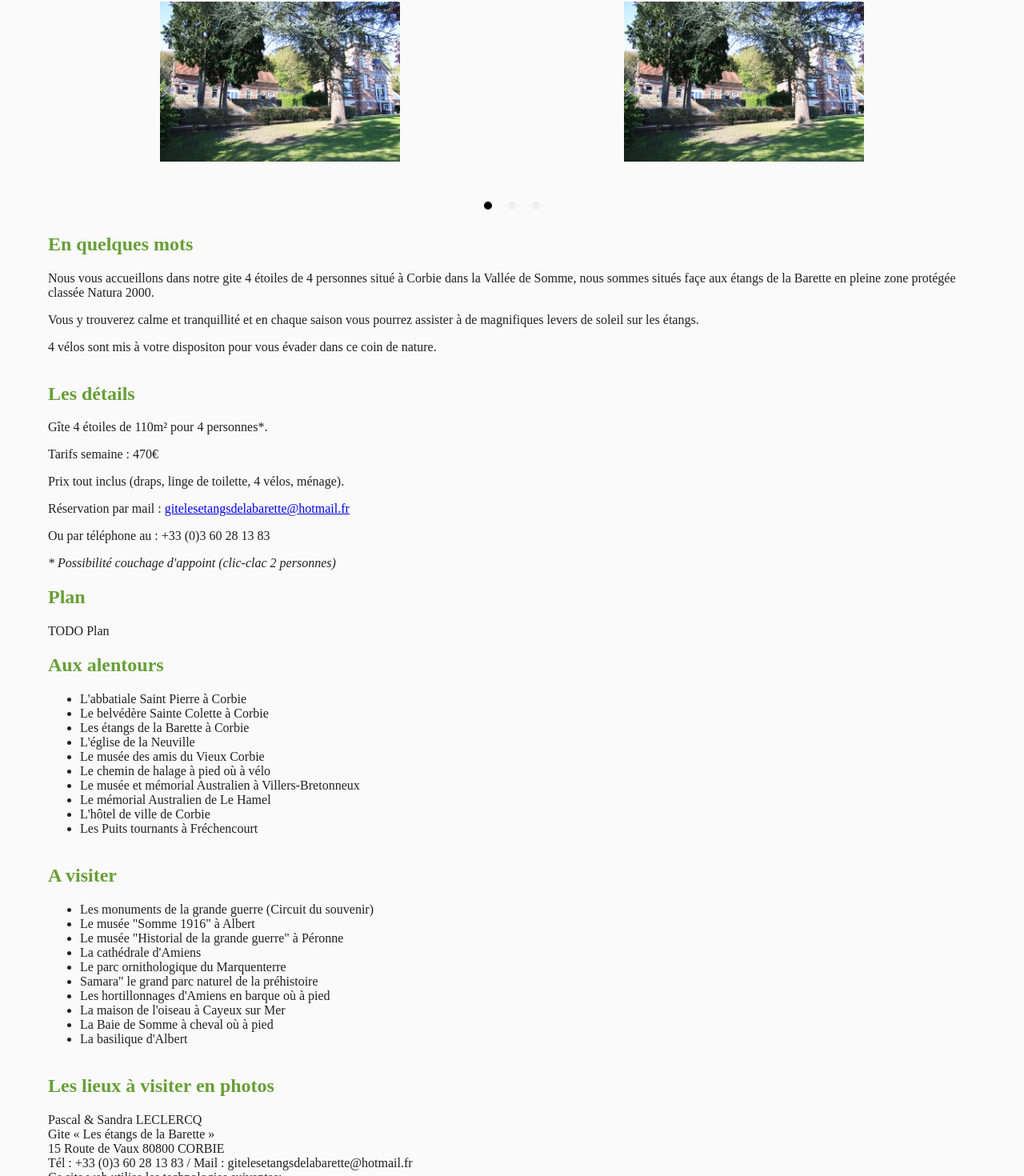
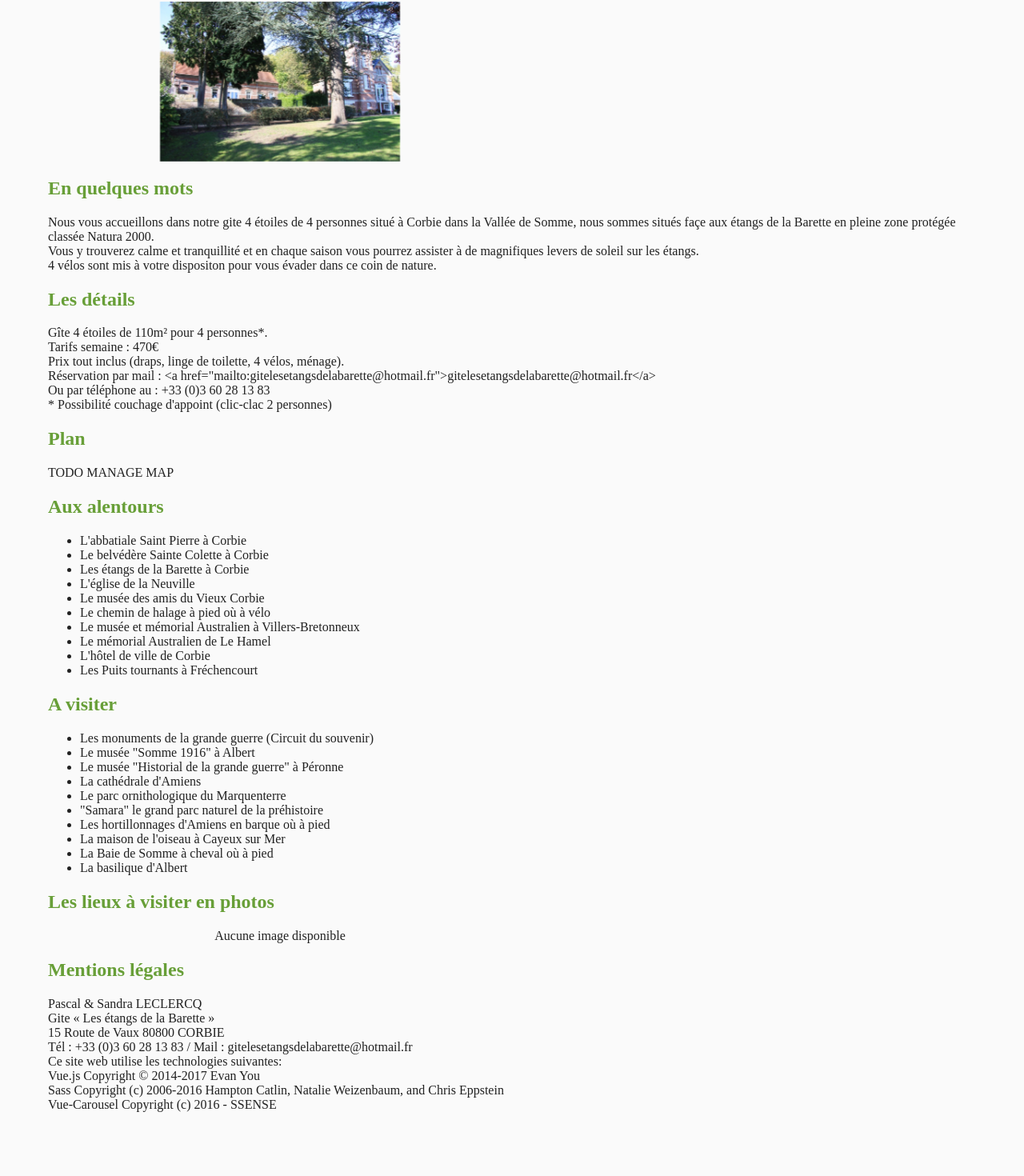
Before and after one commit to ThomasFerro/GiteLesEtangsDeLaBarette, a Vue app: page / in a window 1280 px wide. Shown: the part 91-1561 px from the top of the page at 80% size. After the commit the page ends 1489 px from the top, so only its background shows below. Built offline with nearby package versions, Linux system fonts and the light colour scheme.

Commit message:
Text, list, pictures and footer content types implemented.

```diff
--- a/src/App.vue
+++ b/src/App.vue
@@ -3,176 +3,35 @@
     <header>
       TODO ICON
     </header>
-    <section>
-      <h1>
-        Le gite en images
-      </h1>
-      <div class="content">
-        <pictures-slider class="pictures-container" :pictures="pictures">
-        </pictures-slider>
-      </div>
-    </section>
-    <section>
-      <h1>
-        En quelques mots
-      </h1>
-      <div class="content">
-        <p>
-          Nous vous accueillons dans notre gite 4 étoiles de 4 personnes situé à Corbie dans la Vallée de Somme, nous sommes situés façe aux étangs de la Barette en pleine zone protégée classée Natura 2000.
-        </p>
-        <p>
-          Vous y trouverez calme et tranquillité et en chaque saison vous pourrez assister à de magnifiques levers de soleil sur les étangs.
-        </p>
-        <p>
-        <p>
-          4 vélos sont mis à votre dispositon pour vous évader dans ce coin de nature.
-        </p>
-      </div>
-    </section>
-    <section>
-      <h1>
-        Les détails
-      </h1>
-      <div class="content">
-        <p>
-          Gîte 4 étoiles de 110m² pour 4 personnes*.
-        </p>
-        <p>
-          Tarifs semaine : 470€
-        </p>
-
-        <p>
-          Prix tout inclus (draps, linge de toilette, 4 vélos, ménage).
-        </p>
-
-        <p>
-          Réservation par mail : <a href="mailto:gitelesetangsdelabarette@hotmail.fr">gitelesetangsdelabarette@hotmail.fr</a>
-        </p>
-
-        <p>
-          Ou par téléphone au : +33 (0)3 60 28 13 83
-        </p>
-
-        <i>
-          * Possibilité couchage d'appoint (clic-clac 2 personnes)
-        </i>
-      </div>
-    </section>
-    <section>
-      <h1>
-        Plan
-      </h1>
-      <div class="content">
-        TODO Plan
-      </div>
-    </section>
-    <section>
-      <h1>
-        Aux alentours
-      </h1>
-      <div class="content">
-        <ul>
-          <li>L'abbatiale Saint Pierre à Corbie</li>
-          <li>Le belvédère Sainte Colette à Corbie</li>
-          <li>Les étangs de la Barette à Corbie</li>
-          <li>L'église de la Neuville</li>
-          <li>Le musée des amis du Vieux Corbie</li>
-          <li>Le chemin de halage à pied où à vélo</li>
-          <li>Le musée et mémorial Australien à Villers-Bretonneux</li>
-          <li>Le mémorial Australien de Le Hamel</li>
-          <li>L'hôtel de ville de Corbie</li>
-          <li>Les Puits tournants à Fréchencourt</li>
-        </ul>
-      </div>
-    </section>
-    <section>
-      <h1>
-        A visiter
-      </h1>
-      <div class="content">
-        <ul>
-          <li>Les monuments de la grande guerre (Circuit du souvenir)</li>
-          <li>Le musée "Somme 1916" à Albert</li>
-          <li>Le musée "Historial de la grande guerre" à Péronne</li>
-          <li>La cathédrale d'Amiens</li>
-          <li>Le parc ornithologique du Marquenterre</li>
-          <li>Samara" le grand parc naturel de la préhistoire</li>
-          <li>Les hortillonnages d'Amiens en barque où à pied</li>
-          <li>La maison de l'oiseau à Cayeux sur Mer</li>
-          <li>La Baie de Somme à cheval où à pied</li>
-          <li>La basilique d'Albert</li>
-        </ul>
-      </div>
-    </section>
-    <section>
-      <h1>
-        Les lieux à visiter en photos
-      </h1>
-      <div class="content">
-        <!-- <pictures-slider>
-          TODO Photos lieux à visiter
-        </pictures-slider> -->
-      </div>
-    </section>
-    <footer>
-      Pascal & Sandra LECLERCQ
-      <br>
-      Gite « Les étangs de la Barette »
-      <br>
-      15 Route de Vaux 80800 CORBIE
-      <br>
-      Tél : +33 (0)3 60 28 13 83 / Mail : gitelesetangsdelabarette@hotmail.fr
-      <br>
-      Ce site web utilise les technologies suivantes:
-      <br>
-      Vue.js Copyright © 2014-2017 Evan You
-      <br>
-      Sass Copyright (c) 2006-2016 Hampton Catlin, Natalie Weizenbaum, and Chris Eppstein
-      <br>
-      Vue-Carousel Copyright (c) 2016 - SSENSE
-    </footer>
+    <content-manager :content="content">
+    </content-manager>
   </div>
 </template>
 
 <script>
 import axios from 'axios';
-import PicturesSlider from '@/components/PicturesSlider';
+import ContentManager from '@/components/ContentManager';
+import PicturesContent from '@/components/PicturesContent';
 
 export default {
   name: 'app',
   data() {
     return {
       content: [],
-      pictures: [{
-        src: 'exterieur02-red.jpg',
-        name: 'Vue du jardin',
-      }, {
-        src: 'exterieur02-red.jpg',
-        name: 'Vue du jardin',
-      }, {
-        src: 'exterieur02-red.jpg',
-        name: 'Vue du jardin',
-      }, {
-        src: 'exterieur02-red.jpg',
-        name: 'Vue du jardin',
-      }, {
-        src: 'exterieur02-red.jpg',
-        name: 'Vue du jardin',
-      },
-      ],
     };
   },
   created() {
+    // TODO : Error management
     axios.get('/static/content.json')
       .then((data) => {
-        console.log('data', data);
-      })
-      .catch((error) => {
-        console.log('error', error);
+        if (data && data.data) {
+          this.content = data.data;
+        }
       });
   },
   components: {
-    PicturesSlider,
+    ContentManager,
+    PicturesContent,
   },
 };
 </script>
--- /dev/null
+++ b/src/components/ContentManager.vue
@@ -0,0 +1,56 @@
+<template>
+  <div>
+    <section v-for="element in content" :key="element.title">
+      <h1>{{ element.title }}</h1>
+      <component :is="getComponentFromType(element.type)" :content="element.content"></component>
+    </section>
+  </div>
+</template>
+
+<script>
+import PicturesContent from './PicturesContent';
+import TextContent from './TextContent';
+import ListContent from './ListContent';
+import MapContent from './MapContent';
+import FooterContent from './FooterContent';
+
+export default {
+  name: 'content-manager',
+  props: {
+    content: {
+      type: [Object, Array],
+      default() {
+        return [];
+      },
+    },
+  },
+  computed: {
+    isContentTypeArray() {
+      return Array.isArray(this.content);
+    },
+  },
+  methods: {
+    getComponentFromType(type) {
+      switch (type) {
+        case 'pictures':
+          return 'pictures-content';
+        case 'list':
+          return 'list-content';
+        case 'map':
+          return 'map-content';
+        case 'footer':
+          return 'footer-content';
+        default:
+          return 'text-content';
+      }
+    },
+  },
+  components: {
+    PicturesContent,
+    TextContent,
+    MapContent,
+    ListContent,
+    FooterContent,
+  },
+};
+</script>
--- /dev/null
+++ b/src/components/FooterContent.vue
@@ -0,0 +1,27 @@
+<template>
+  <footer>
+    <p v-for="element in content">
+      {{ element }}
+    </p>
+  </footer>
+</template>
+
+<script>
+export default {
+  name: 'footer-content',
+  props: {
+    content: {
+      type: Array,
+      default() {
+        return [];
+      },
+    },
+  },
+};
+</script>
+
+<style lang="scss">
+p {
+  margin: 0;
+}
+</style>
--- /dev/null
+++ b/src/components/ListContent.vue
@@ -0,0 +1,21 @@
+<template>
+  <ul>
+    <li v-for="element in content" :key="element">
+      {{ element }}
+    </li>
+  </ul>
+</template>
+
+<script>
+export default {
+  name: 'list-content',
+  props: {
+    content: {
+      type: Array,
+      default() {
+        return [];
+      },
+    },
+  },
+};
+</script>
--- /dev/null
+++ b/src/components/MapContent.vue
@@ -0,0 +1,19 @@
+<template>
+  <div>
+    TODO MANAGE MAP
+  </div>
+</template>
+
+<script>
+export default {
+  name: 'map-content',
+  props: {
+    content: {
+      type: Object,
+      default() {
+        return {};
+      },
+    },
+  },
+};
+</script>
--- a/src/components/PicturesSlider.vue
+++ b/src/components/PicturesContent.vue
@@ -1,7 +1,12 @@
 <template>
   <carousel :per-page="1" :per-page-custom="[[800, 2]]">
-    <slide class="slide" v-for="picture in pictures" :key="picture.name">
-      <img :src="getPictureSource(picture.src)" :title="picture.name" :alt="picture.name"></img>
+    <template v-if="content && content.length > 0">
+      <slide class="slide" v-for="picture in content" :key="picture.name">
+        <img :src="getPictureSource(picture.src)" :title="picture.name" :alt="picture.name"></img>
+      </slide>
+    </template>
+    <slide class="slide" v-else>
+      Aucune image disponible
     </slide>
   </carousel>
 </template>
@@ -13,7 +18,7 @@ import { Carousel, Slide } from 'vue-carousel';
 export default {
   name: 'pictures-slider',
   props: {
-    pictures: {
+    content: {
       type: Array,
       default() {
         return [];
@@ -22,7 +27,11 @@ export default {
   },
   methods: {
     getPictureSource(src) {
-      return require(`../assets/${src}`);
+      let imageSource = '';
+      try {
+        imageSource = require(`../assets/${src}`);
+      } catch (e) { } // eslint-disable-line no-empty
+      return imageSource;
     },
   },
   components: {
--- /dev/null
+++ b/src/components/TextContent.vue
@@ -0,0 +1,22 @@
+<template>
+  <div class="content">
+    <!-- TODO : Manage element.type and links -->
+    <p v-for="element in content" :key="element.text">
+      {{ element.text }}
+    </p>
+  </div>
+</template>
+
+<script>
+export default {
+  name: 'text-content',
+  props: {
+    content: {
+      type: Array,
+      default() {
+        return [];
+      },
+    },
+  },
+};
+</script>
--- a/static/content.json
+++ b/static/content.json
@@ -50,7 +50,7 @@
   }, {
     "title": "Plan",
     "type": "map",
-    "content": []
+    "content": {}
   }, {
     "title": "Aux alentours",
     "type": "list",
@@ -86,6 +86,7 @@
     "type": "pictures",
     "content": []
   }, {
+    "title": "Mentions légales",
     "type": "footer",
     "content": [
       "Pascal & Sandra LECLERCQ",
```
Also changed, not shown: 1 other file (tests, documents, lock files or other folders).
